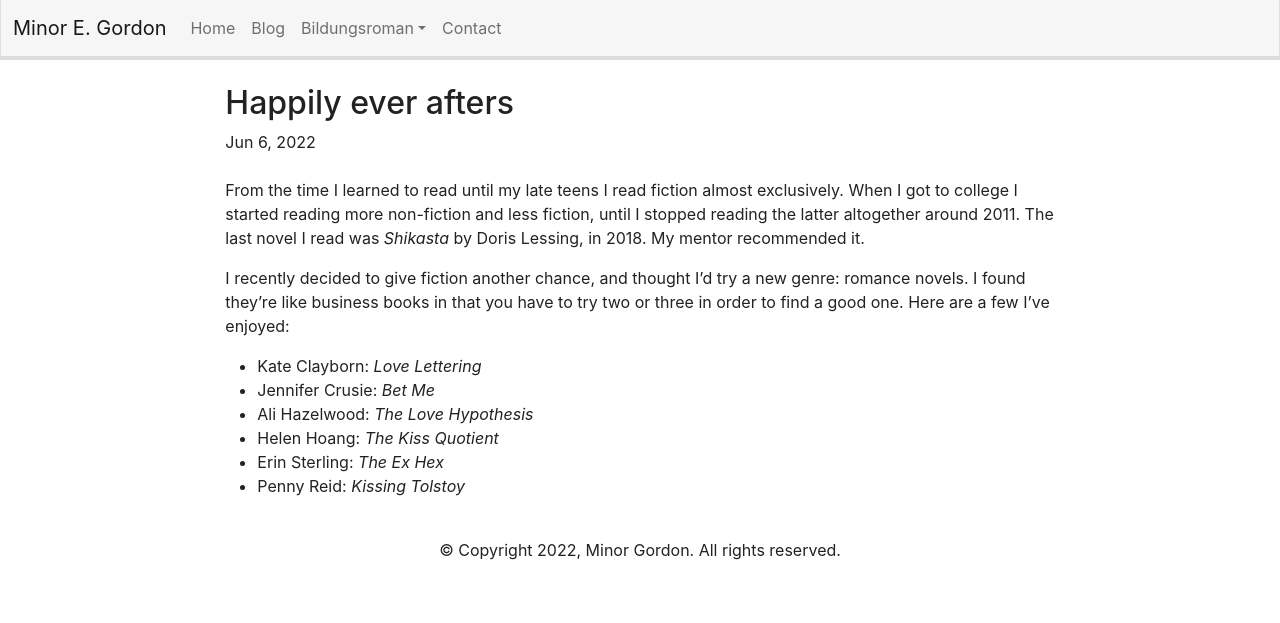
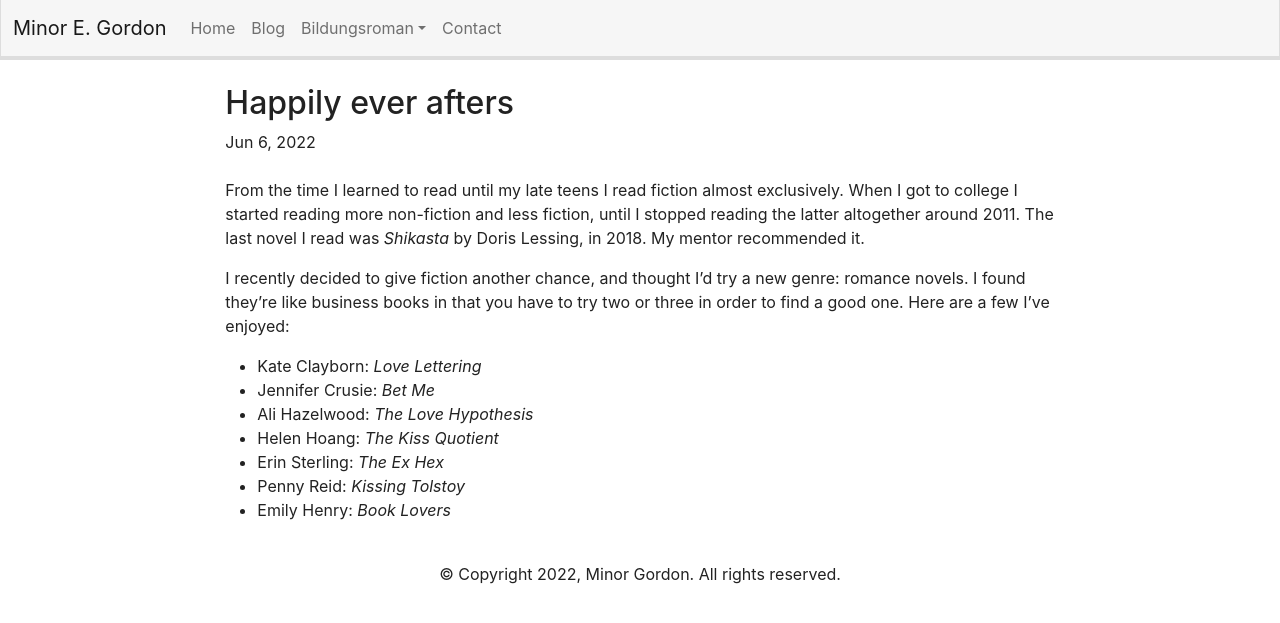
Before and after one commit to minorg/minorgordon.net, a Jekyll site: the page built from _posts/2022-06-06-happily-ever-afters.md, in a window 1280 px wide. Shown: the top 623 px of the page. Built offline with Jekyll 4.4.1, drawn with Linux system fonts in a browser that asks for light colours.

Commit message:
post update

```diff
--- a/_posts/2022-06-06-happily-ever-afters.md
+++ b/_posts/2022-06-06-happily-ever-afters.md
@@ -15,3 +15,4 @@ I recently decided to give fiction another chance, and thought I'd try a new gen
 * Helen Hoang: _The Kiss Quotient_
 * Erin Sterling: _The Ex Hex_
 * Penny Reid: _Kissing Tolstoy_
+* Emily Henry: _Book Lovers_
```
